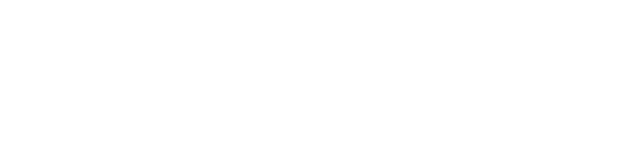
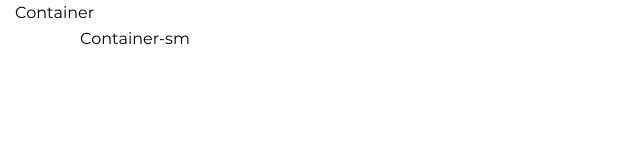
Before and after one commit to Aleks-Tl/agiusPartners, a website: page app/index.html in a window 1280 px wide. Shown: the whole page, without its empty margins (0-640 px from the left). Drawn offline with Linux system fonts and the light colour scheme.

Commit message:
base config

```diff
--- a/app/index.html
+++ b/app/index.html
@@ -8,7 +8,11 @@
   <meta http-equiv="X-UA-Compatible" content="ie=edge">
   <meta name="theme-color" content="#111111">
   <title>Agius Partners</title>
-  <link rel="preload" href="fonts/MullerRegular.woff2" as="font" type="font/woff2" crossorigin>
+  <link rel="preload" href="fonts/Montserrat-Regular.woff2" as="font" type="font/woff2" crossorigin>
+  <link rel="preload" href="fonts/Montserrat-Medium.woff2" as="font" type="font/woff2" crossorigin>
+  <link rel="preload" href="fonts/Montserrat-ExtraBold.woff2" as="font" type="font/woff2" crossorigin>
+  <link rel="preload" href="fonts/OpenSans-Regular.woff2" as="font" type="font/woff2" crossorigin>
+  <link rel="preload" href="fonts/OpenSans-SemiBold.woff2" as="font" type="font/woff2" crossorigin>
   <link rel="stylesheet" href="css/vendor.css">
   <link rel="stylesheet" href="css/main.css">
 </head>
@@ -20,7 +24,8 @@
 </header>
 
     <main class="main">
-
+      <div class="container">Container</div>
+      <div class="container-sm">Container-sm</div>
     </main>
 
     <footer class="footer">
--- a/src/scss/_fonts.scss
+++ b/src/scss/_fonts.scss
@@ -1 +1,5 @@
-// @include font-face("Muller", "../fonts/MullerRegular", 400, normal);
+@include font-face("Montserrat", "../fonts/Montserrat-Regular", 400, normal);
+@include font-face("Montserrat", "../fonts/Montserrat-Medium", 500, normal);
+@include font-face("Montserrat", "../fonts/Montserrat-ExtraBold", 800, normal);
+@include font-face("OpenSans", "../fonts/OpenSans-Regular", 400, normal);
+@include font-face("OpenSans", "../fonts/OpenSans-SemiBold", 600, normal);
--- a/src/scss/_settings.scss
+++ b/src/scss/_settings.scss
@@ -19,6 +19,8 @@ html {
   min-width: 320px;
   min-height: 100%;
   font-size: 16px;
+  line-height: 26px;
+  font-weight: 400;
 }
 
 img {
@@ -83,6 +85,11 @@ a {
   padding: 0 var(--container-offset);
   max-width: var(--container-width);
 }
+.container-sm {
+  margin: 0 auto;
+  padding: 0 var(--container-offset);
+  max-width: var(--container-width-sm);
+}
 
 .js-focus-visible :focus:not(.focus-visible) {
   outline: none;
--- a/src/scss/_vars.scss
+++ b/src/scss/_vars.scss
@@ -1,10 +1,14 @@
 :root {
   // base
-  --font-family: "Open Sans", sans-serif;
-  --content-width: 1170px;
+  --font-family: "Montserrat", sans-serif;
+  --content-width: 1350px;
+  --content-width-sm: 1120px;
   --container-offset: 15px;
   --container-width: calc(var(--content-width) + (var(--container-offset) * 2));
+  --container-width-sm: calc(var(--content-width-sm) + (var(--container-offset) * 2));
 
   // colors
-  --light-color: #fff;
+  --whiteColor: #ffffff;
+  --blackColor: #000000;
+  --accentColor: #b1862e;
 }
```
Also changed, not shown: src/index.html (+2 -1 lines), src/partials/head.html (+5 -1 lines), app/css/main.css, app/fonts/Montserrat-ExtraBold.woff2 (added), app/fonts/Montserrat-Medium.woff2 (added), app/fonts/Montserrat-Regular.woff2 (added), app/fonts/MullerRegular.woff2 (deleted), app/fonts/OpenSans-Regular.woff2 (added), app/fonts/OpenSans-SemiBold.woff2 (added), src/resources/fonts/Montserrat-ExtraBold.woff2 (added), src/resources/fonts/Montserrat-Medium.woff2 (added), src/resources/fonts/Montserrat-Regular.woff2 (added), src/resources/fonts/OpenSans-Regular.woff2 (added), src/resources/fonts/OpenSans-SemiBold.woff2 (added), 1 other file.
